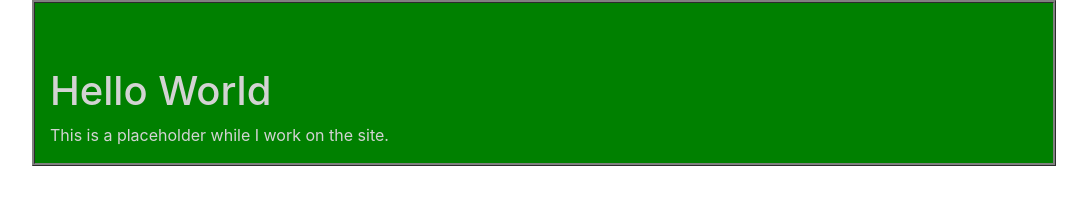
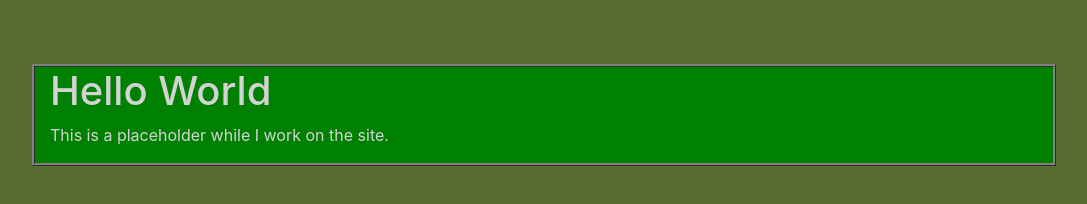
Before and after one commit to CoreyKabbage/CoreyKabbage.github.io, a plain HTML site: page index.html in a window 1280 px wide. Shown: the whole page, without its empty margins (96-1183 px from the left). Drawn offline with nearby package versions, Linux system fonts and the light colour scheme.

Commit message:
Background and margin-top instead of padding-top

```diff
--- a/index.html
+++ b/index.html
@@ -10,8 +10,8 @@
 
         <title>Kabbage's Kavalkade of Krap</title>
       </head>
-    <body>
-        <div class="container" style="background: green; width: 80%; padding-top: 5%; border-style: ridge; border-color: gray;">
+    <body style="background-color: darkolivegreen;">
+        <div class="container" style="background: green; width: 80%; margin-top: 5%; border-style: ridge; border-color: gray;">
             <h1 style="color: lightgray;">Hello World</h1>
             <p style="color: lightgray;">This is a placeholder while I work on the site.</p>
         </div>
```
